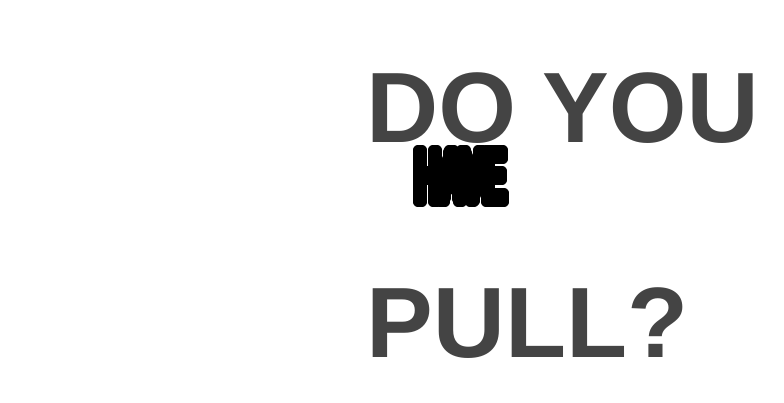
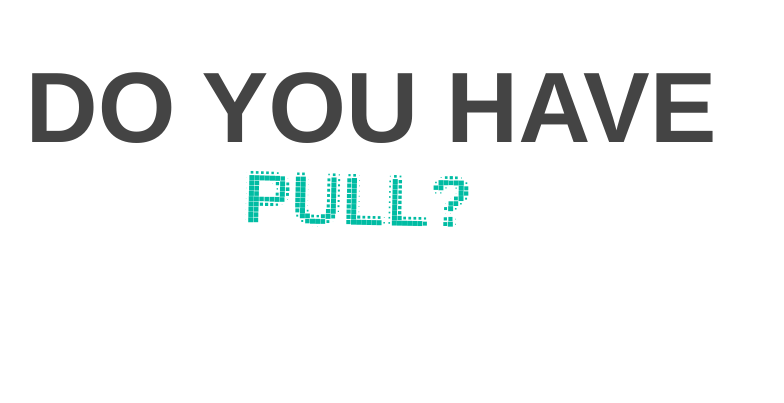
Before and after one commit to kotofenum/olege, a plain HTML site: page index.html in a window 1280 px wide. Shown: the whole page, without its empty margins (269-1053 px from the left). Drawn offline with Linux system fonts and the light colour scheme.

Commit message:
making progress

```diff
--- a/index.html
+++ b/index.html
@@ -11,18 +11,15 @@
                 font-family: helvetica;
                 font-size: 100px;
                 font-weight: "bold";
+                text-align: center;
             }
             h1 {
-                margin: 50px 0 0 635px;
-            }
-            h2 {
-                margin: 100px 0 0 635px;
+                margin: 50px;
             }
         </style>
     </head>
     <body>
-        <h1>DO YOU</h1>
-        <h2>PULL?</h2>
+        <h1>DO YOU HAVE</h1>
         <canvas id="canvas1" style="position:absolute; top:0; left:0;"></canvas>
 
         <script>
@@ -34,7 +31,7 @@
                 height : 400,
                 word : {
                     point: [635,225],
-                    content: 'HAVE',
+                    content: 'PULL?',
                     fillColor: '#00BCA3',
                     fontFamily: 'helvetica',
                     fontWeight: 'bold',
--- a/particle-text-paper.js
+++ b/particle-text-paper.js
@@ -9,19 +9,21 @@
 //
 var ParticleText = function(params) {
 
-    /**
+    /*
      * globals
      */
+    // word
+    this.word = params.word;
     // global paper object
     this.paper = null;
     // global mouse object
     this.mouse = null;
     // canvas
     this.canvas = null;
-    // word
-    this.word = params.word;
     // rasterized word
     this.raster = null;
+    // word particles array
+    this.particles = [];
 
     /*
      * particle
@@ -40,21 +42,60 @@ var ParticleText = function(params) {
     this.Particle = function(parent, params) {
          this.parent = parent;
          this.point = params.point;
-         this.vx = params.vx;
-         this.vy = params.vy;
-         this.origPoint = params.point;
-         this.radius = params.size / 2;
+         this.vx = params.vx || 0;
+         this.vy = params.vy || 0;
+         this.origin = params.point;
+         this.size = params.size;
          this.color = params.color;
+         this.path = null;
+
+         this.init();
     };
 
     // draw the particle
-    this.Particle.prototype.draw = function() {
-        // draw this particle
+    this.Particle.prototype.init = function() {
+        var parent = this.parent;
+
+        this.path = new parent.paper.Path.Rectangle({
+            center: this.point,
+            size: this.size,
+            fillColor: this.color
+        });
+
     };
 
     // update the particle physics
     this.Particle.prototype.update = function() {
         // update this particle
+        var self = this;
+        var parent = self.parent;
+
+        // set position based
+        // on current velocity
+        self.path.position.x += self.vy;
+        self.path.position.y += self.vx;
+
+        var mouse = {};
+        mouse.x = parent.mouse.pos.x;
+        mouse.y = parent.mouse.pos.y;
+        mouse.dx = self.path.position.x - mouse.x;
+        mouse.dy = self.path.position.y - mouse.y;
+        mouse.radius = Math.sqrt(Math.pow(mouse.dx, 2) + Math.pow(mouse.dy, 2));
+        mouse.dTotal = Math.abs(mouse.dx) + Math.abs(mouse.dy);
+        mouse.accX = ((Math.abs(mouse.dx) * 2) / mouse.dTotal) * (1 / mouse.radius) * .2;
+        mouse.accY = ((Math.abs(mouse.dy) * 2) / mouse.dTotal) * (1 / mouse.radius) * .2;
+
+        if (mouse.dx < 0) {
+            self.vx += mouse.accX;
+        } else {
+            self.vx -= mouse.accX;
+        }
+        if (mouse.dy < 0) {
+            self.vy += mouse.accY;
+        } else {
+            self.vy -= mouse.accY;
+        }
+
     };
 
     // initialize
@@ -65,8 +106,10 @@ var ParticleText = function(params) {
 // animate
 //  - animate
 ParticleText.prototype.animate = function(){
-
-
+    var len = this.particles.length;
+    for(var i = 0; i< len; i++){
+        this.particles[i].update();
+    }
 };
 
 //
@@ -86,17 +129,20 @@ ParticleText.prototype.init = function(params){
 
     // setup mouse
     self.mouse = new self.paper.Tool();
+    self.mouse.pos = {};
+    self.mouse.pos.x = 0;
+    self.mouse.pos.y = 0;
     self.mouse.onMouseMove = function(e){
         self.mouse.pos = e.point;
     };
 
     // setup text
-    var gridSize = 12;
-    var spacing = 1.2;
+    var gridSize = 5;
+    var spacing = 1;
 
     self.word = new self.paper.PointText(self.word);
-    self.raster = self.word.rasterize(72);
-    self.raster.size = new self.paper.Size(self.raster.height*.75, self.raster.height*.75);
+    self.raster = self.word.rasterize(10);
+    self.raster.visible = false;
 
     for (var y = 0; y < self.raster.height; y++) {
         for(var x = 0; x < self.raster.width; x++) {
@@ -105,30 +151,28 @@ ParticleText.prototype.init = function(params){
             var color = self.raster.getPixel(x, y);
 
             if(color.alpha > 0) {
-                var radius = gridSize / 2 / spacing;
+                var size = gridSize / 2 / spacing;
                 var center = new self.paper.Point(x, y);
+                var point = new self.paper.Point(center.x*gridSize,center.y*gridSize);
 
-                // TODO why .6?
-                var pos = new self.paper.Point(center.x + self.word.point.x, center.y+ (self.word.point.y*.6));
-                var pos = new self.paper.Point(pos.x+50,pos.y);
-
-                // Create a circle shaped path:
-                var path = new self.paper.Path.Circle({
-                    center: pos,
-                    radius: gridSize / 2 / spacing,
-                    fillColor: 'black'
-                });
-                //console.log(path.position);
+                // Create a particle
+                self.particles.push(new self.Particle(self, {
+                    point : point,
+                    size : 5*color.alpha,
+                    color : self.word.fillColor
+                }));
             }
 
         }
     }
 
+    // remove the placeholders
     self.raster.remove();
     self.word.remove();
 
+    // reposition
+    self.paper.project.activeLayer.position = new self.paper.Point(self.word.point.x, self.word.point.y);
+
     // setup animation events
-    self.paper.view.onFrame = self.animate;
-
-    //console.log(self);
+    self.paper.view.onFrame = self.animate.bind(this);
 };
```
